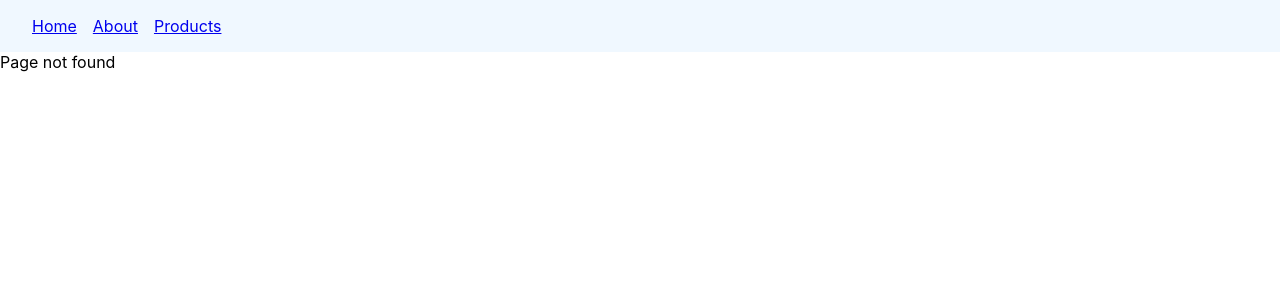
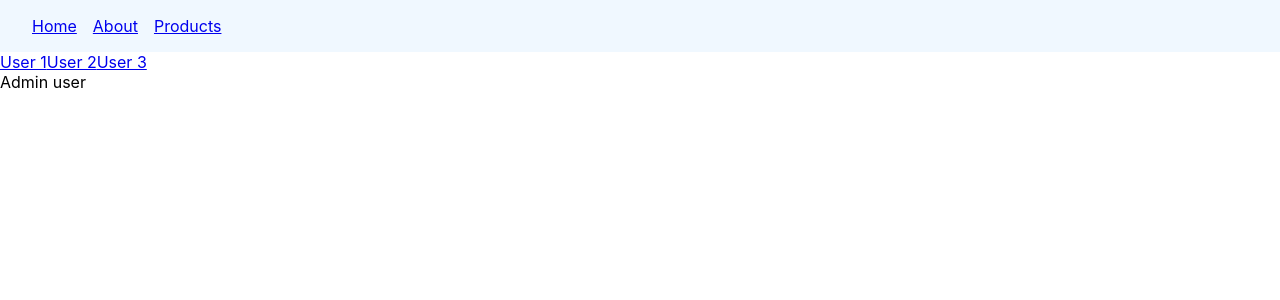
Before and after one commit to ShestakovAndrew/ReactRouterStudy, a React (Create React App) app in the folder react-router-demo/: page /users/admin in a window 1280 px wide. Before the commit this address had no page. Shown: the top 300 px of the page. Built offline with nearby package versions, Linux system fonts and the light colour scheme.

Commit message:
React Router Tutorial: 10 - Dynamic Routes

```diff
--- a/react-router-demo/src/App.js
+++ b/react-router-demo/src/App.js
@@ -9,6 +9,9 @@
 import {Products} from "./components/Products";
 import {FeaturedProducts} from "./components/FeaturedProducts";
 import {NewProducts} from "./components/NewProducts";
+import {Users} from "./components/Users";
+import {UserDetails} from "./components/UserDetails";
+import {Admin} from "./components/Admin";
 
 function App() {
   return (
@@ -23,6 +26,10 @@
                   <Route path='featured' element={<FeaturedProducts />} />
                   <Route path='new' element={<NewProducts />} />
               </Route>
+              <Route path='users' element={<Users />}>
+                  <Route path='admin' element={<Admin />}/>
+                  <Route path=':userId' element={<UserDetails />}/>
+              </Route>
               <Route path='*' element={<NoMatch />} />
           </Routes>
       </>
--- /dev/null
+++ b/react-router-demo/src/components/Admin.js
@@ -0,0 +1,9 @@
+import React from 'react'
+
+export const Admin = () => {
+	return (
+		<div>
+			Admin user
+		</div>
+	)
+}
--- /dev/null
+++ b/react-router-demo/src/components/UserDetails.js
@@ -0,0 +1,9 @@
+import React from 'react'
+
+export const UserDetails = () => {
+	return (
+		<div>
+			Details about User
+		</div>
+	)
+}
--- /dev/null
+++ b/react-router-demo/src/components/Users.js
@@ -0,0 +1,13 @@
+import React from 'react'
+import {Link, Outlet} from "react-router-dom";
+
+export const Users = () => {
+	return (
+		<div>
+			<Link to='1'>User 1</Link>
+			<Link to='2'>User 2</Link>
+			<Link to='3'>User 3</Link>
+			<Outlet />
+		</div>
+	)
+}
```
